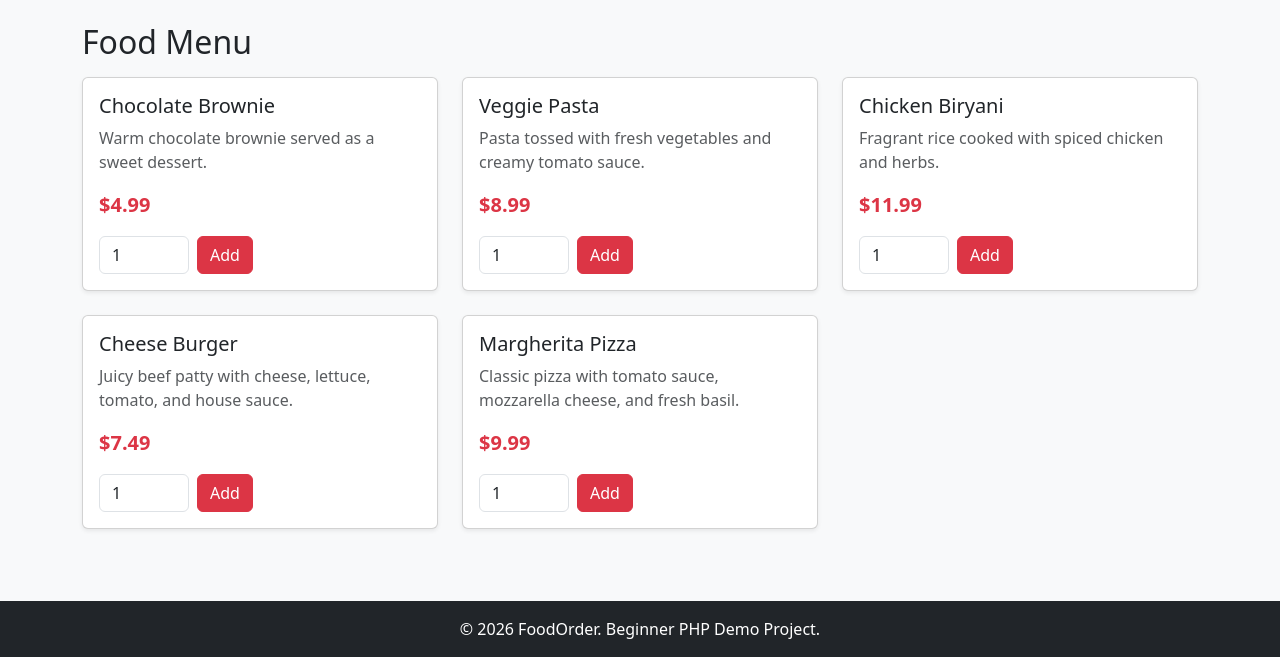
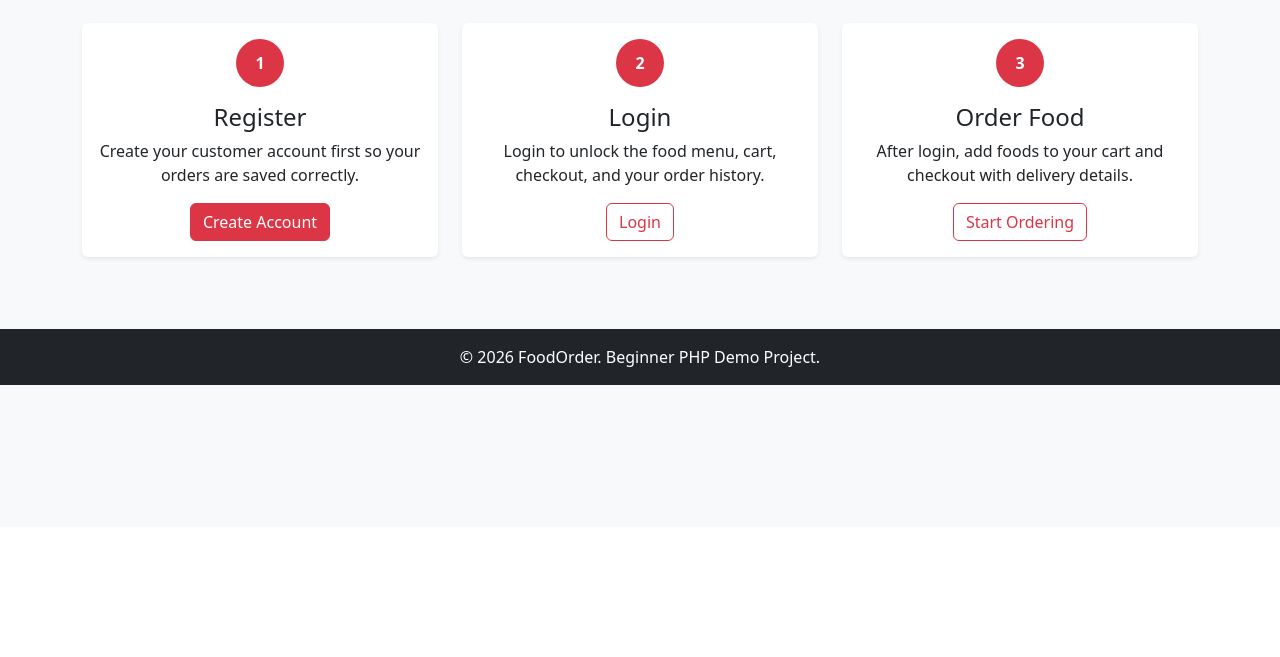
Before and after one commit to SaifAli-Agency00/Online-Food-Ordering-System, a PHP site: page / in a window 1280 px wide. Shown: the part 273-930 px from the top of the page. After the commit the page ends 658 px from the top, so only its background shows below. Run offline with PHP 8.4, Linux system fonts and the light colour scheme; data comes from the database, SQL or seed files in the repository.

Commit message:
Clarify login-first ordering flow and deployment docs

```diff
--- a/online-food-ordering/assets/css/style.css
+++ b/online-food-ordering/assets/css/style.css
@@ -33,3 +33,19 @@ body {
     min-height: 100vh;
     background: linear-gradient(135deg, #dc3545, #343a40);
 }
+
+/* Step cards explain the required customer flow before ordering. */
+.step-card {
+    border: 0;
+}
+
+.step-number {
+    width: 48px;
+    height: 48px;
+    line-height: 48px;
+    border-radius: 50%;
+    background-color: #dc3545;
+    color: #fff;
+    font-weight: bold;
+    margin: 0 auto 1rem;
+}
--- a/online-food-ordering/checkout.php
+++ b/online-food-ordering/checkout.php
@@ -46,7 +46,8 @@ if (isset($_POST['place_order'])) {
 <h2 class="mb-3">Checkout</h2>
 <?php if (isset($success)): ?>
     <div class="alert alert-success"><?php echo $success; ?></div>
-    <a href="index.php" class="btn btn-danger">Back to Menu</a>
+    <a href="orders.php" class="btn btn-danger">View My Orders</a>
+    <a href="index.php" class="btn btn-outline-danger">Back to Menu</a>
 <?php elseif (empty($cart)): ?>
     <div class="alert alert-info">Your cart is empty. <a href="index.php">Choose food first</a>.</div>
 <?php else: ?>
--- a/online-food-ordering/includes/auth.php
+++ b/online-food-ordering/includes/auth.php
@@ -4,6 +4,7 @@ require_once __DIR__ . '/../config/db.php';
 
 // Protect customer pages. If a user is not logged in, send them to login.php.
 if (!isset($_SESSION['user_id'])) {
+    $_SESSION['flash_error'] = "Please login first to continue.";
     header("Location: login.php");
     exit();
 }
--- a/online-food-ordering/includes/header.php
+++ b/online-food-ordering/includes/header.php
@@ -9,6 +9,9 @@ if (isset($_SESSION['cart'])) {
         $cart_count += $item['quantity'];
     }
 }
+
+// Check login once so the menu is easier to read.
+$is_logged_in = isset($_SESSION['user_id']);
 ?>
 <!DOCTYPE html>
 <html lang="en">
@@ -27,17 +30,20 @@ if (isset($_SESSION['cart'])) {
             <span class="navbar-toggler-icon"></span>
         </button>
         <div class="collapse navbar-collapse" id="navbarNav">
-            <ul class="navbar-nav ms-auto">
-                <li class="nav-item"><a class="nav-link" href="index.php">Menu</a></li>
-                <li class="nav-item"><a class="nav-link" href="cart.php">Cart (<?php echo $cart_count; ?>)</a></li>
-                <?php if (isset($_SESSION['user_id'])): ?>
+            <ul class="navbar-nav ms-auto align-items-lg-center">
+                <?php if ($is_logged_in): ?>
+                    <li class="nav-item"><a class="nav-link" href="index.php">Menu</a></li>
+                    <li class="nav-item"><a class="nav-link" href="cart.php">Cart (<?php echo $cart_count; ?>)</a></li>
+                    <li class="nav-item"><a class="nav-link" href="orders.php">My Orders</a></li>
                     <?php if ($_SESSION['user_role'] === 'admin'): ?>
                         <li class="nav-item"><a class="nav-link" href="admin/dashboard.php">Admin</a></li>
                     <?php endif; ?>
+                    <li class="nav-item"><span class="navbar-text text-white small ms-lg-2">Hi, <?php echo htmlspecialchars($_SESSION['user_name']); ?></span></li>
                     <li class="nav-item"><a class="nav-link" href="logout.php">Logout</a></li>
                 <?php else: ?>
+                    <li class="nav-item"><a class="nav-link" href="index.php">Home</a></li>
                     <li class="nav-item"><a class="nav-link" href="login.php">Login</a></li>
-                    <li class="nav-item"><a class="nav-link" href="register.php">Register</a></li>
+                    <li class="nav-item"><a class="nav-link btn btn-light text-danger px-3 ms-lg-2" href="register.php">Register</a></li>
                 <?php endif; ?>
             </ul>
         </div>
--- a/online-food-ordering/index.php
+++ b/online-food-ordering/index.php
@@ -1,10 +1,19 @@
 <?php
-// Public menu page. Everyone can view food items and add them to the cart.
-// Load only the database/session first so add-to-cart redirects happen before HTML output.
+// Public landing + protected menu page.
+// Users must login before they can see foods and add items to the cart.
 require_once 'config/db.php';
 
-// Add a selected food item to the session cart.
-if (isset($_POST['add_to_cart'])) {
+$is_logged_in = isset($_SESSION['user_id']);
+
+// Do not allow direct add-to-cart before login. Send the visitor to login first.
+if (isset($_POST['add_to_cart']) && !$is_logged_in) {
+    $_SESSION['flash_error'] = "Please login first, then you can add food to your cart.";
+    header("Location: login.php");
+    exit();
+}
+
+// Add a selected food item to the session cart only for logged-in users.
+if (isset($_POST['add_to_cart']) && $is_logged_in) {
     $food_id = mysqli_real_escape_string($conn, $_POST['food_id']);
     $quantity = (int) $_POST['quantity'];
 
@@ -33,7 +42,7 @@ if (isset($_POST['add_to_cart'])) {
             ];
         }
 
-        $_SESSION['flash_success'] = "Food added to cart successfully.";
+        $_SESSION['flash_success'] = "Food added to cart successfully. Open the cart to checkout.";
     } else {
         $_SESSION['flash_error'] = "Food item is not available.";
     }
@@ -47,15 +56,13 @@ $success = isset($_SESSION['flash_success']) ? $_SESSION['flash_success'] : null
 $error = isset($_SESSION['flash_error']) ? $_SESSION['flash_error'] : null;
 unset($_SESSION['flash_success'], $_SESSION['flash_error']);
 
-// Get all available foods for the menu.
+// Get available foods only after login so the flow is clear: register -> login -> menu -> cart -> checkout.
+$foods_result = null;
+if ($is_logged_in) {
     $foods_result = mysqli_query($conn, "SELECT * FROM foods WHERE status = 'available' ORDER BY id DESC");
+}
 ?>
 <?php require_once 'includes/header.php'; ?>
-
-<section class="hero rounded text-center text-white p-5 mb-4">
-    <h1 class="display-5 fw-bold">Order Delicious Food Online</h1>
-    <p class="lead mb-0">Choose your favorite meals and checkout in a few simple steps.</p>
-</section>
 
 <?php if ($success): ?>
     <div class="alert alert-success"><?php echo $success; ?></div>
@@ -64,7 +71,55 @@ $foods_result = mysqli_query($conn, "SELECT * FROM foods WHERE status = 'availab
     <div class="alert alert-danger"><?php echo $error; ?></div>
 <?php endif; ?>
 
-<h2 class="mb-3">Food Menu</h2>
+<?php if (!$is_logged_in): ?>
+    <section class="hero rounded text-center text-white p-5 mb-4">
+        <h1 class="display-5 fw-bold">Online Food Ordering Made Simple</h1>
+        <p class="lead mb-0">Create an account, login, choose food, add to cart, and place your order.</p>
+    </section>
+
+    <div class="row g-4 align-items-stretch">
+        <div class="col-md-4">
+            <div class="card h-100 shadow-sm step-card">
+                <div class="card-body text-center">
+                    <div class="step-number">1</div>
+                    <h4>Register</h4>
+                    <p>Create your customer account first so your orders are saved correctly.</p>
+                    <a href="register.php" class="btn btn-danger">Create Account</a>
+                </div>
+            </div>
+        </div>
+        <div class="col-md-4">
+            <div class="card h-100 shadow-sm step-card">
+                <div class="card-body text-center">
+                    <div class="step-number">2</div>
+                    <h4>Login</h4>
+                    <p>Login to unlock the food menu, cart, checkout, and your order history.</p>
+                    <a href="login.php" class="btn btn-outline-danger">Login</a>
+                </div>
+            </div>
+        </div>
+        <div class="col-md-4">
+            <div class="card h-100 shadow-sm step-card">
+                <div class="card-body text-center">
+                    <div class="step-number">3</div>
+                    <h4>Order Food</h4>
+                    <p>After login, add foods to your cart and checkout with delivery details.</p>
+                    <a href="login.php" class="btn btn-outline-danger">Start Ordering</a>
+                </div>
+            </div>
+        </div>
+    </div>
+<?php else: ?>
+    <section class="hero rounded text-center text-white p-5 mb-4">
+        <h1 class="display-5 fw-bold">Welcome, <?php echo htmlspecialchars($_SESSION['user_name']); ?>!</h1>
+        <p class="lead mb-0">Select your favorite foods and add them to your cart.</p>
+    </section>
+
+    <div class="d-flex justify-content-between align-items-center flex-wrap gap-2 mb-3">
+        <h2 class="mb-0">Food Menu</h2>
+        <a href="orders.php" class="btn btn-outline-danger">View My Orders</a>
+    </div>
+
     <div class="row g-4">
         <?php while ($food = mysqli_fetch_assoc($foods_result)): ?>
             <div class="col-md-6 col-lg-4">
@@ -76,12 +131,13 @@ $foods_result = mysqli_query($conn, "SELECT * FROM foods WHERE status = 'availab
                         <form method="POST" class="d-flex gap-2">
                             <input type="hidden" name="food_id" value="<?php echo $food['id']; ?>">
                             <input type="number" name="quantity" value="1" min="1" class="form-control quantity-input">
-                        <button type="submit" name="add_to_cart" class="btn btn-danger">Add</button>
+                            <button type="submit" name="add_to_cart" class="btn btn-danger">Add to Cart</button>
                         </form>
                     </div>
                 </div>
             </div>
         <?php endwhile; ?>
     </div>
+<?php endif; ?>
 
 <?php require_once 'includes/footer.php'; ?>
--- a/online-food-ordering/login.php
+++ b/online-food-ordering/login.php
@@ -2,6 +2,9 @@
 // Customer/admin login page. Role-based redirect happens after successful login.
 // Load only the database/session first so redirects can happen before any HTML output.
 require_once 'config/db.php';
+
+$flash_error = isset($_SESSION['flash_error']) ? $_SESSION['flash_error'] : null;
+unset($_SESSION['flash_error']);
 
 if (isset($_POST['login'])) {
     $email = mysqli_real_escape_string($conn, trim($_POST['email']));
@@ -34,6 +37,7 @@ if (isset($_POST['login'])) {
         <div class="card shadow-sm">
             <div class="card-body">
                 <h2 class="card-title mb-3">Login</h2>
+                <?php if ($flash_error): ?><div class="alert alert-warning"><?php echo $flash_error; ?></div><?php endif; ?>
                 <?php if (isset($error)): ?><div class="alert alert-danger"><?php echo $error; ?></div><?php endif; ?>
                 <form method="POST">
                     <div class="mb-3">
```
Also changed, not shown: online-food-ordering/DEPLOYMENT.md (added, +48 -0 lines), online-food-ordering/cart.php (+7 -3 lines), online-food-ordering/orders.php (added, +67 -0 lines), README.md, online-food-ordering/README.md. Lines whose indentation alone changed are shown as unchanged.
